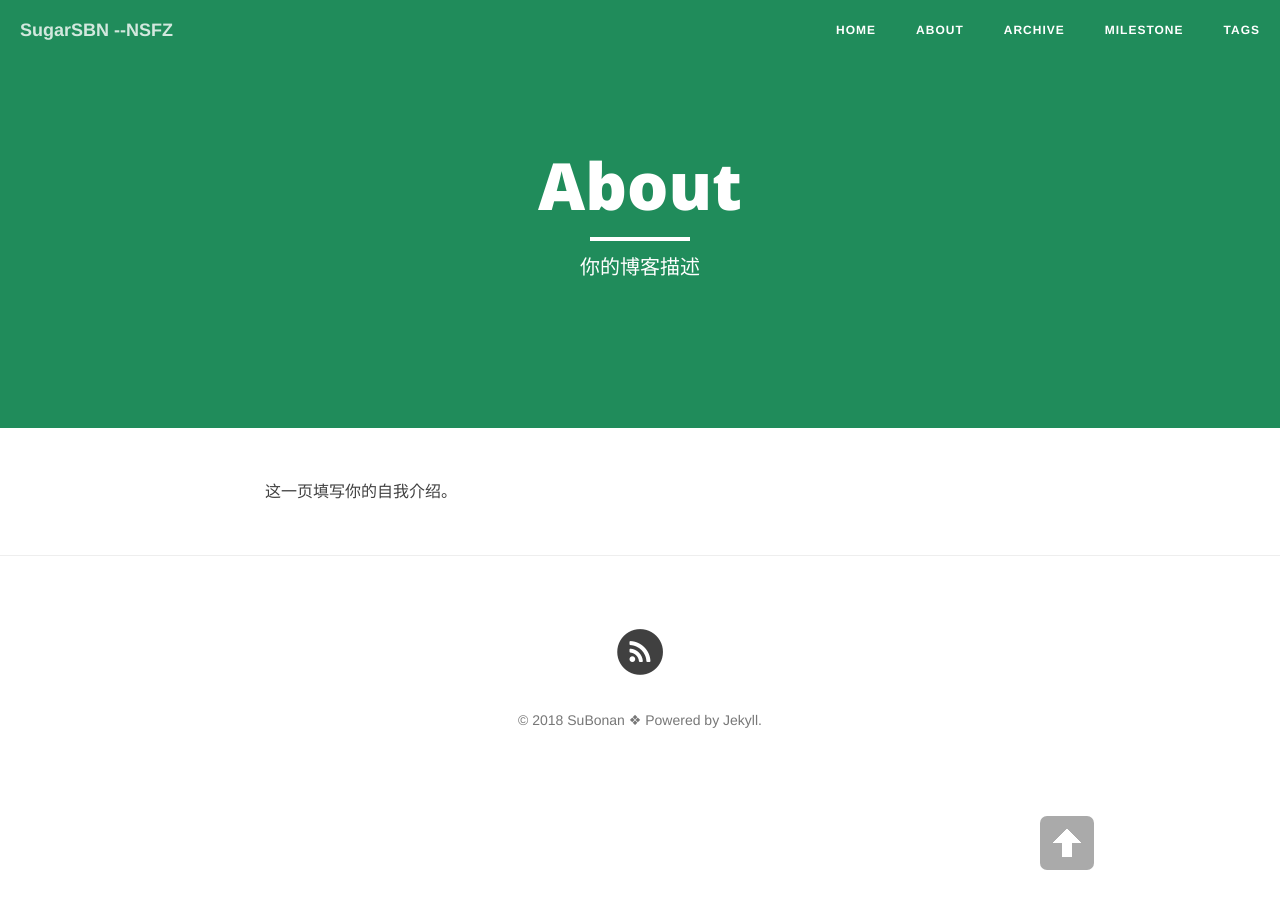
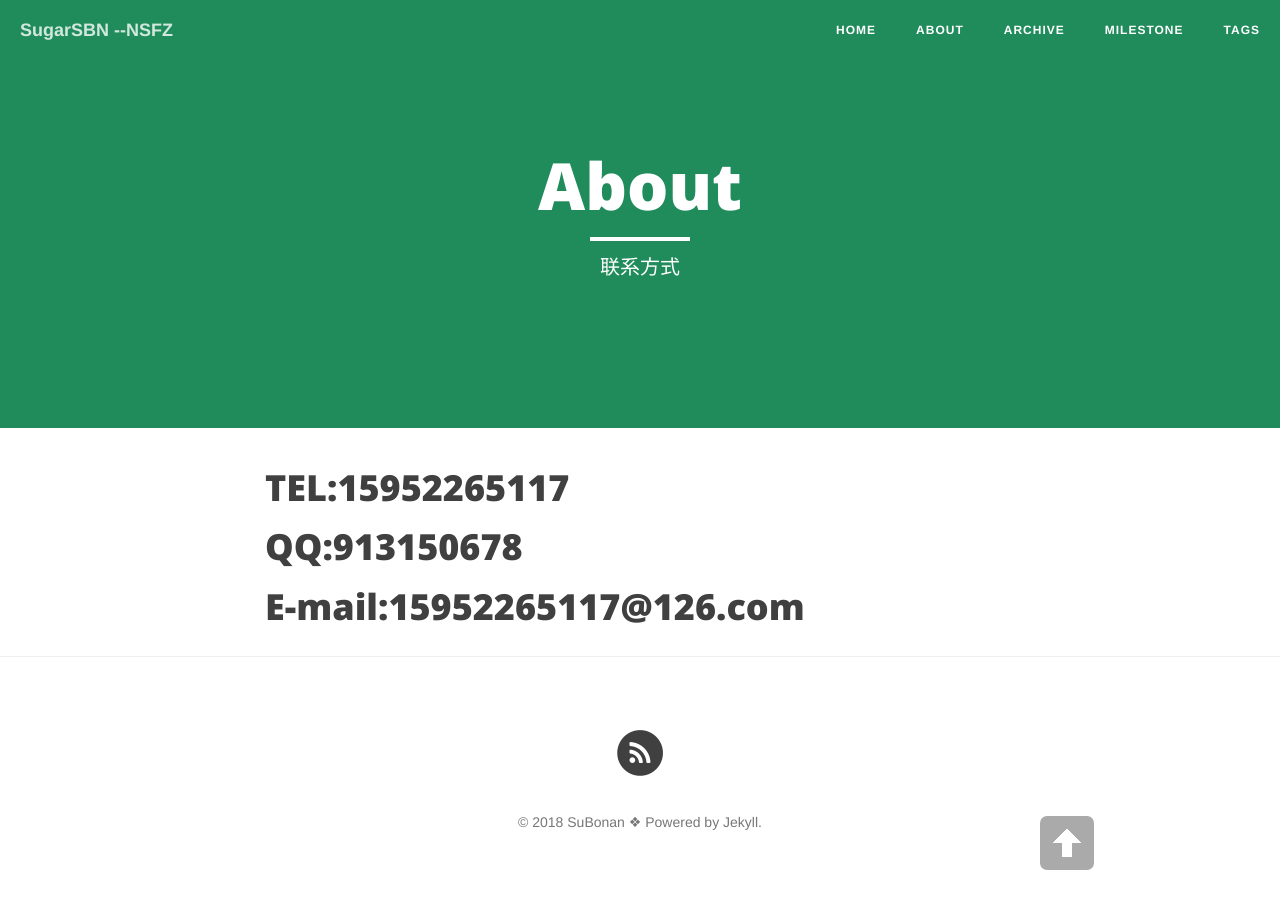
Before and after one commit to SugarSBN/SBN, a Jekyll site: the page built from about.md, in a window 1280 px wide. Built offline with Jekyll 4.4.1, drawn with Linux system fonts in a browser that asks for light colours; nearby versions of some CDN libraries.

Commit message:
Update about.md

```diff
--- a/about.md
+++ b/about.md
@@ -1,8 +1,10 @@
 ---
 layout: page
 title: "About"
-description: "你的博客描述 "
+description: "联系方式 "
 header-img: "img/green.jpg"
 ---
 
-这一页填写你的自我介绍。
+# TEL:15952265117
+# QQ:913150678
+# E-mail:15952265117@126.com
```
